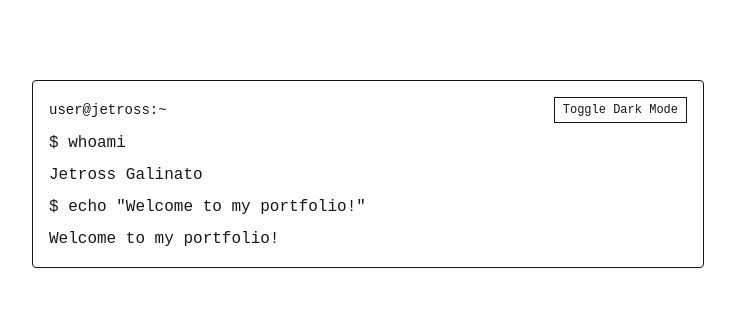
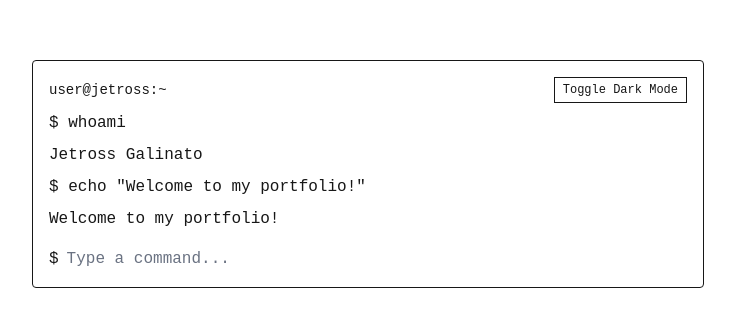
Before and after one commit to Jetrossgalinato/portfolio, a Next.js app: page / in a window 1280 px wide. Shown: the part 226-552 px from the top of the page, without its empty margins (272-1007 px from the left). Built offline with nearby package versions, Linux system fonts and the light colour scheme.

Commit message:
added input just like a normal terminal

```diff
--- a/src/app/components/Terminal.tsx
+++ b/src/app/components/Terminal.tsx
@@ -1,14 +1,25 @@
 "use client";
 
-import React from "react";
+import React, { useState } from "react";
 import { useTheme } from "../context/ThemeContext";
 
 const Terminal = () => {
   const { theme, toggleTheme } = useTheme();
+  const [input, setInput] = useState("");
+  const [history, setHistory] = useState<string[]>([]);
+
+  const handleKeyDown = (e: React.KeyboardEvent<HTMLInputElement>) => {
+    if (e.key === "Enter") {
+      if (input.trim() !== "") {
+        setHistory([...history, `$ ${input}`]);
+        setInput("");
+      }
+    }
+  };
 
   return (
     <div className="min-h-screen flex flex-col items-center justify-center transition-all duration-300 bg-[var(--background)] text-[var(--foreground)] dark:text-green-400 px-4">
-      <div className="w-full max-w-2xl border border-[var(--foreground)] dark:border-green-400 rounded p-4">
+      <div className="w-full max-w-2xl border border-[var(--foreground)] dark:border-green-400 rounded p-4 font-mono">
         <div className="flex justify-between items-center mb-2">
           <span className="text-sm">user@jetross:~</span>
           <button
@@ -18,11 +29,28 @@ const Terminal = () => {
             Toggle {theme === "dark" ? "Light" : "Dark"} Mode
           </button>
         </div>
-        <div className="text-md space-y-2">
+
+        <div className="text-md space-y-2 mb-4">
           <p>$ whoami</p>
           <p>Jetross Galinato</p>
           <p>$ echo &quot;Welcome to my portfolio!&quot;</p>
           <p>Welcome to my portfolio!</p>
+          {history.map((line, idx) => (
+            <p key={idx}>{line}</p>
+          ))}
+        </div>
+
+        <div className="flex items-center">
+          <span className="mr-2 select-none">$</span>
+          <input
+            type="text"
+            value={input}
+            onChange={(e) => setInput(e.target.value)}
+            onKeyDown={handleKeyDown}
+            className="w-full bg-transparent outline-none border-none text-inherit placeholder:text-gray-500"
+            placeholder="Type a command..."
+            autoFocus
+          />
         </div>
       </div>
     </div>
```
